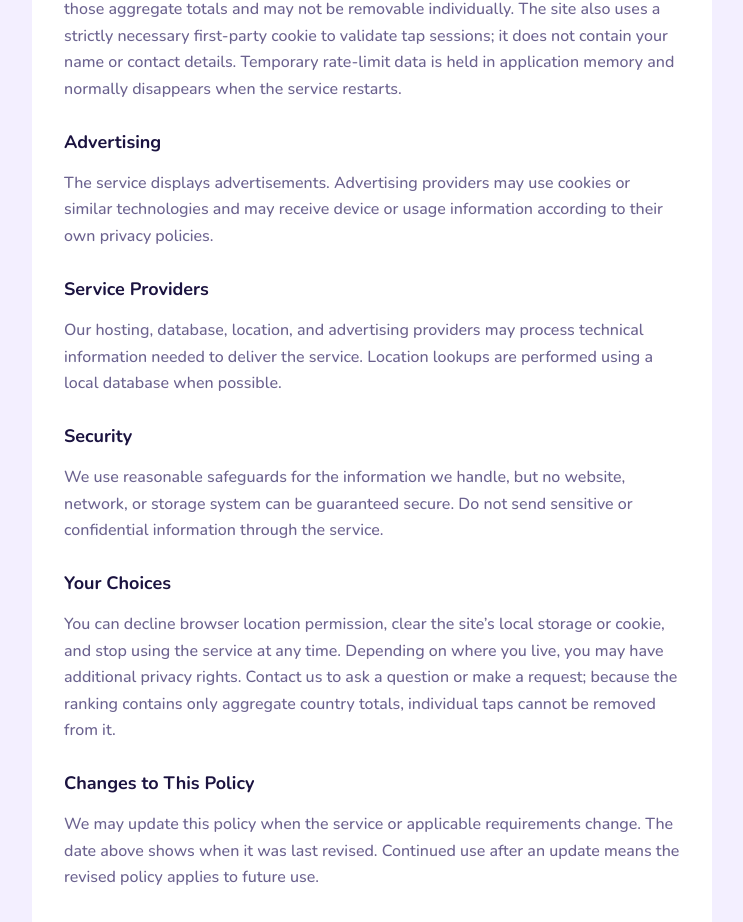
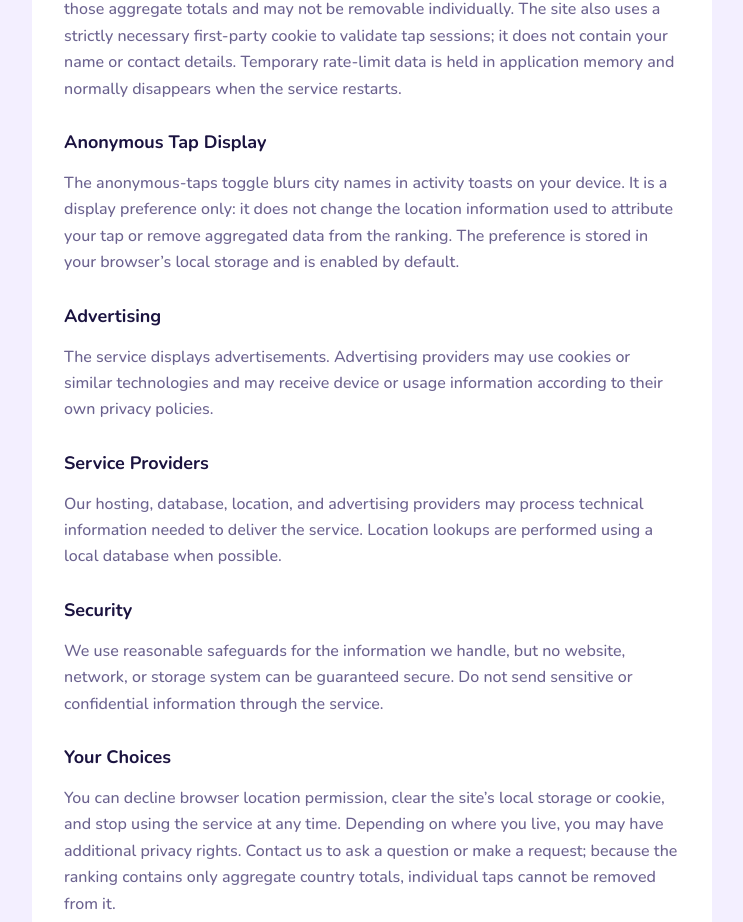
Before and after one commit to zabe-dev/tap-wars-world, a Next.js app: page /privacy in a window 1280 px wide. Shown: the part 1177-2099 px from the top of the page, without its empty margins (268-1011 px from the left). Built offline with nearby package versions, Linux system fonts and the light colour scheme.

Commit message:
docs: explain anonymous tap display

```diff
--- a/app/_components/site-controls.tsx
+++ b/app/_components/site-controls.tsx
@@ -60,7 +60,7 @@ export function SiteControls() {
 			<button type="button" className={styles.sound} onClick={toggleMuted} aria-label={muted ? "Turn sound on" : "Turn sound off"} aria-pressed={!muted}>
 				<Icon icon={muted ? "lucide:volume-x" : "lucide:volume-2"} aria-hidden="true" />
 			</button>
-			<button type="button" className={styles.sound} onClick={toggleAnonymous} aria-label={anonymous ? "Show cities in tap toasts" : "Hide cities in tap toasts"} aria-pressed={anonymous}>
+			<button type="button" className={styles.sound} onClick={toggleAnonymous} title={anonymous ? "Anonymous taps: city names are blurred in activity toasts" : "Show city names in activity toasts"} aria-label={anonymous ? "Show cities in tap toasts" : "Hide cities in tap toasts"} aria-pressed={anonymous}>
 				<Icon icon={anonymous ? "lucide:eye-off" : "lucide:eye"} aria-hidden="true" />
 			</button>
 			<button type="button" className={styles.sound} onClick={toggleTheme} aria-label={dark ? "Switch to light mode" : "Switch to dark mode"}>
--- a/app/privacy/page.tsx
+++ b/app/privacy/page.tsx
@@ -16,6 +16,8 @@ export default function PrivacyPage() {
     <p>If the server cannot see a trusted proxy address, your browser may request its public IP from a third-party location service and send that address to this service for an approximate lookup. That provider processes the request under its own privacy policy. VPNs, proxies, and mobile networks can produce an inaccurate location.</p>
     <h2>Storage and Retention</h2>
     <p>Accepted taps are stored as aggregated country totals in a database. We do not store individual tap records or IP addresses in the ranking database. Active battles and milestone snapshots are stored server-side so they can stay consistent for participating visitors. The derived city and country used for a tap become part of those aggregate totals and may not be removable individually. The site also uses a strictly necessary first-party cookie to validate tap sessions; it does not contain your name or contact details. Temporary rate-limit data is held in application memory and normally disappears when the service restarts.</p>
+    <h2>Anonymous Tap Display</h2>
+    <p>The anonymous-taps toggle blurs city names in activity toasts on your device. It is a display preference only: it does not change the location information used to attribute your tap or remove aggregated data from the ranking. The preference is stored in your browser’s local storage and is enabled by default.</p>
     <h2>Advertising</h2>
     <p>The service displays advertisements. Advertising providers may use cookies or similar technologies and may receive device or usage information according to their own privacy policies.</p>
     <h2>Service Providers</h2>
--- a/app/terms/page.tsx
+++ b/app/terms/page.tsx
@@ -11,6 +11,7 @@ export default function TermsPage() {
     <p>You may tap manually for personal use. Do not use scripts, bots, clickers, automated requests, multiple accounts or devices to manipulate rankings, bypass rate limits, overload the service, or interfere with another visitor’s use.</p>
     <h2>Rankings and Location</h2>
     <p>Country attribution is approximate and may be affected by VPNs, proxies, mobile networks, or unavailable location data. Optional device-location permission may use the derived device city and country for your taps; it does not provide identity verification. Rankings and battle results are informational, may be corrected or reset, and do not create a promise of rewards or recognition.</p>
+    <p>The optional anonymous-taps setting blurs city names in activity toasts on your device. It changes only what is displayed locally; it does not change tap attribution or the aggregated ranking.</p>
     <h2>Third-Party Services</h2>
     <p>The service may rely on third-party providers, including <a href="https://www.bigdatacloud.com/" target="_blank" rel="nofollow noreferrer">BigDataCloud</a> for location lookup, as well as providers for hosting, databases, and advertising. Those providers operate under their own terms and privacy policies. We are not responsible for their independent services, content, availability, or data practices.</p>
     <h2>Availability</h2>
```
